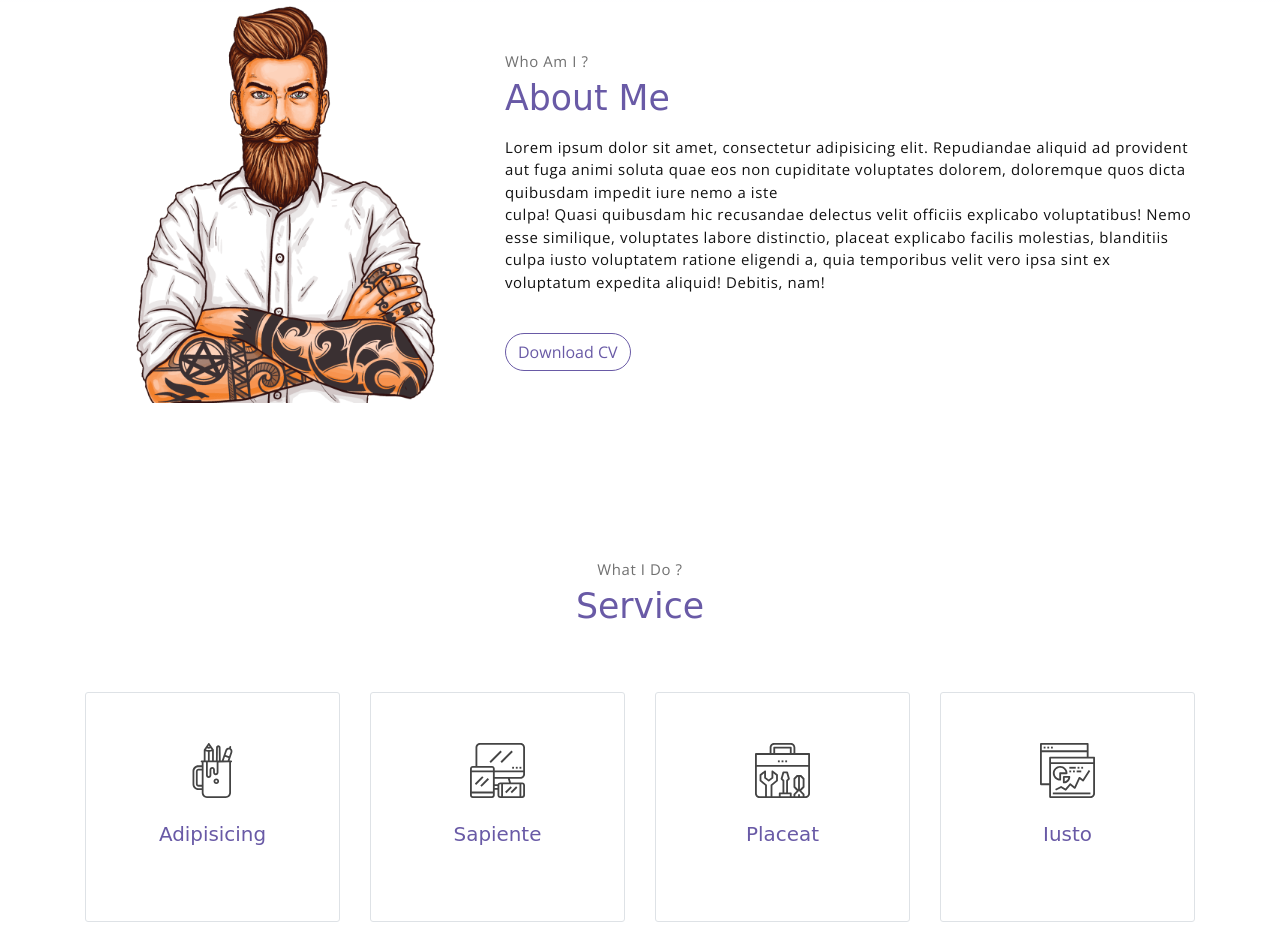
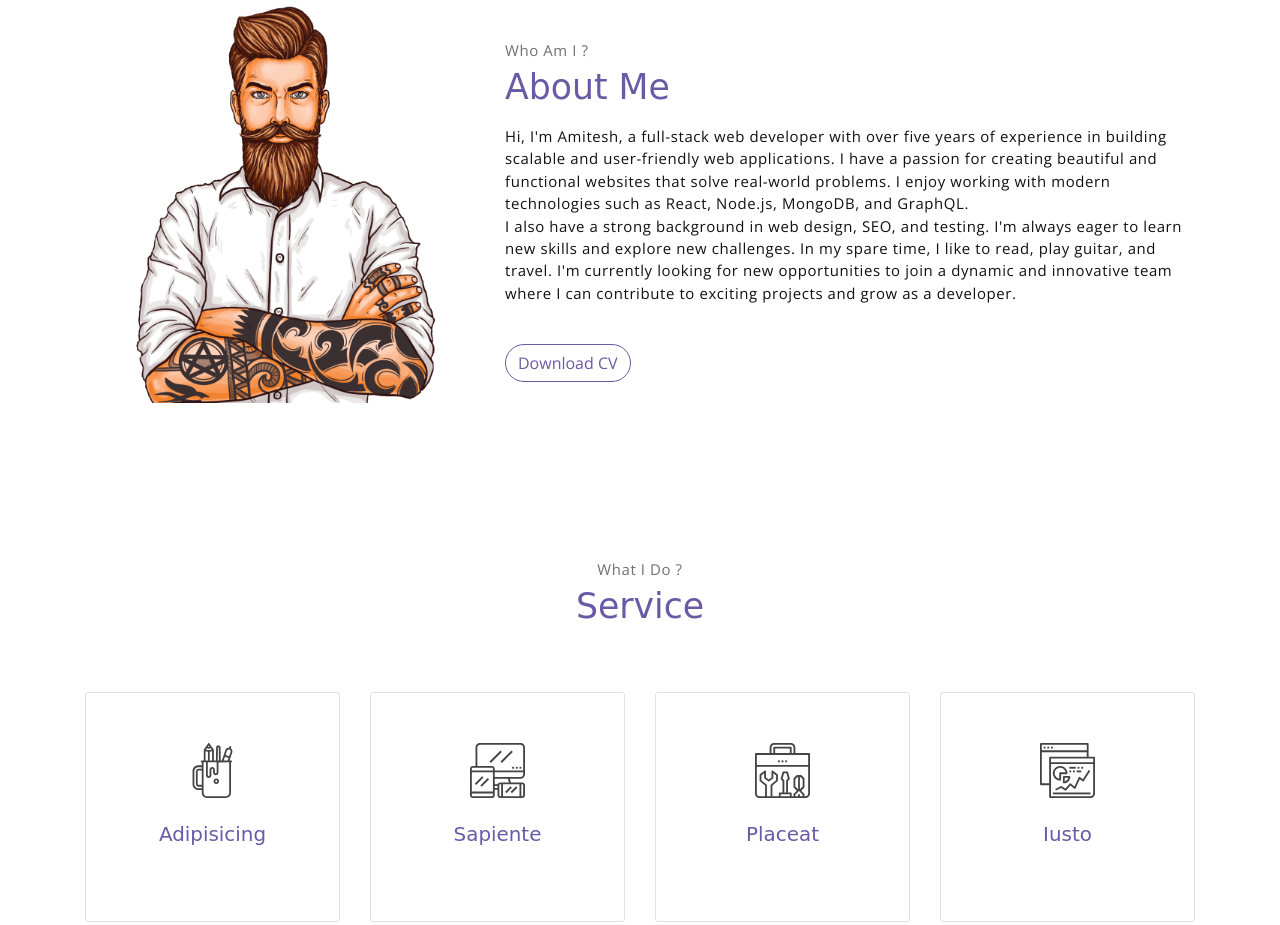
Before and after one commit to TheInfinityGod/AmiteshKumar, a website: page index.html in a window 1280 px wide. Shown: the part 797-1722 px from the top of the page. Drawn offline with nearby package versions, Linux system fonts and the light colour scheme; a web font is replaced by a local one.

Commit message:
Updated.

```diff
--- a/index.html
+++ b/index.html
@@ -75,8 +75,8 @@
                     <p class="section-subtitle">Who Am I ?</p>
                     <h2 class="section-title mb-3">About Me</h2>
                     <p>
-                        Lorem ipsum dolor sit amet, consectetur adipisicing elit. Repudiandae aliquid ad provident aut fuga animi soluta quae eos non cupiditate voluptates dolorem, doloremque quos dicta quibusdam impedit iure nemo a iste
-                        <br>culpa! Quasi quibusdam hic recusandae delectus velit officiis explicabo voluptatibus! Nemo esse similique, voluptates labore distinctio, placeat explicabo facilis molestias, blanditiis culpa iusto voluptatem ratione eligendi a, quia temporibus velit vero ipsa sint ex voluptatum expedita aliquid! Debitis, nam!
+                        Hi, I'm Amitesh, a full-stack web developer with over five years of experience in building scalable and user-friendly web applications. I have a passion for creating beautiful and functional websites that solve real-world problems. I enjoy working with modern technologies such as React, Node.js, MongoDB, and GraphQL.
+                        <br>I also have a strong background in web design, SEO, and testing. I'm always eager to learn new skills and explore new challenges. In my spare time, I like to read, play guitar, and travel. I'm currently looking for new opportunities to join a dynamic and innovative team where I can contribute to exciting projects and grow as a developer.
                     </p>
                     <button class="btn-rounded btn btn-outline-primary mt-4">Download CV</button>
                 </div>
```
